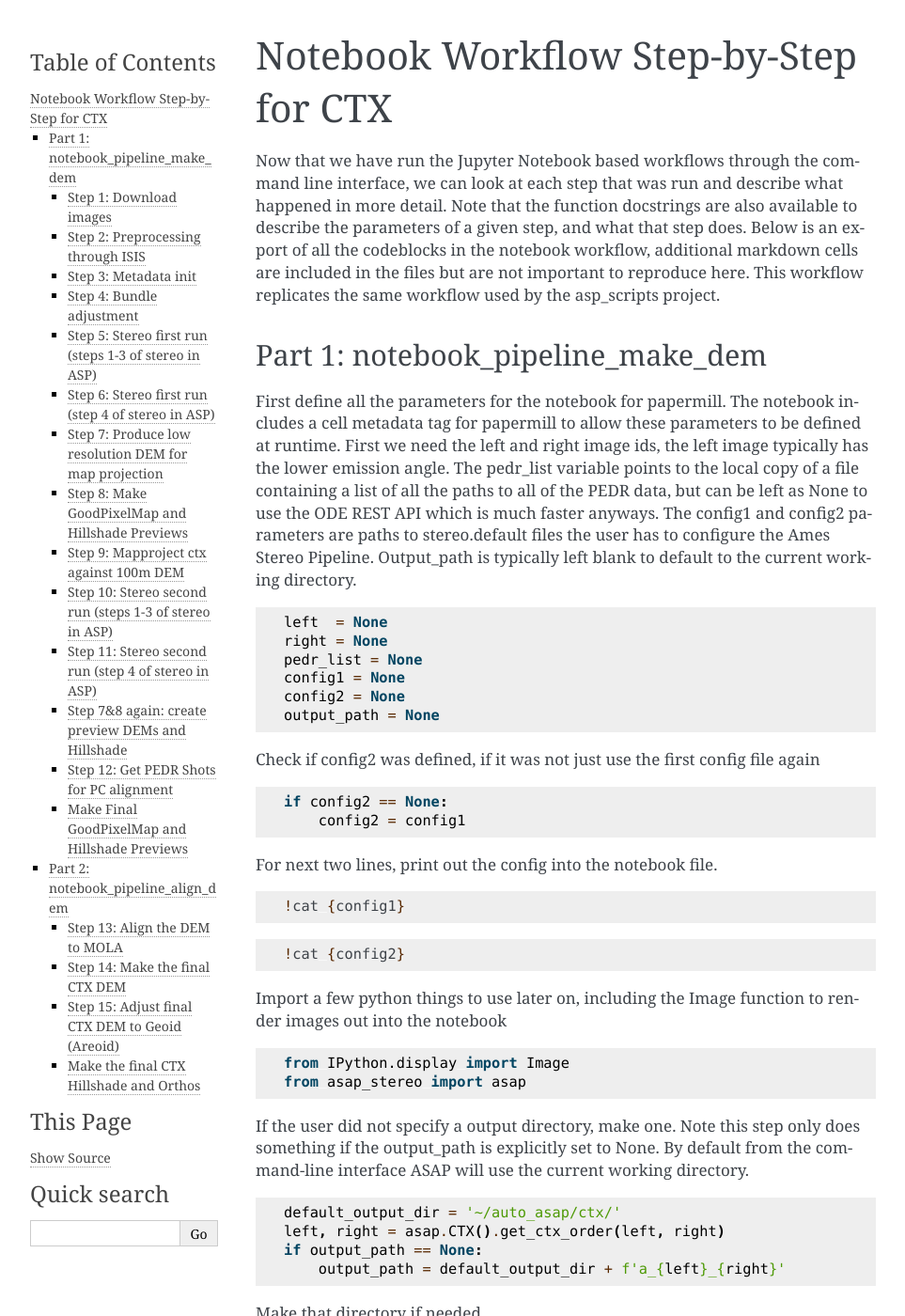
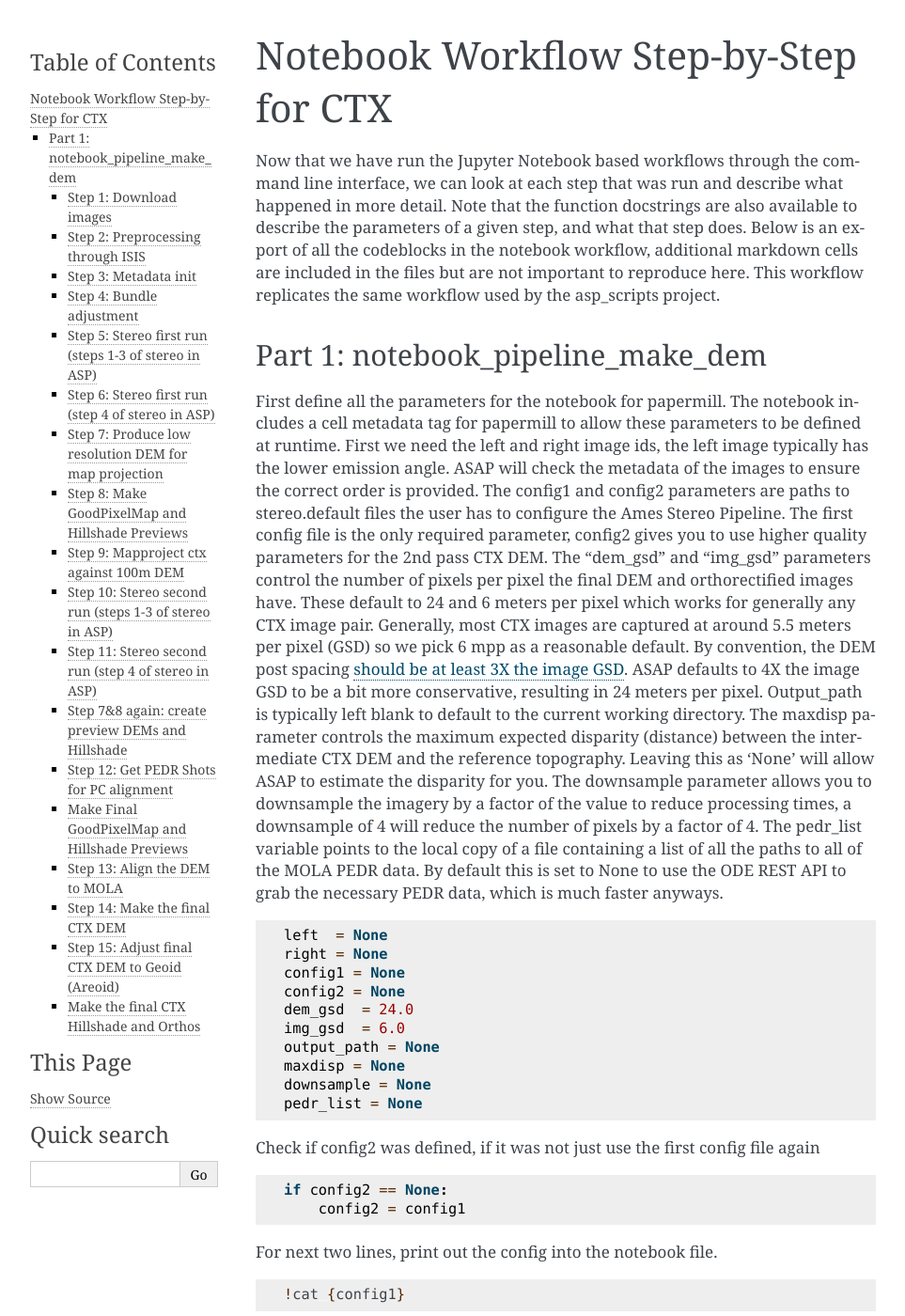
Before and after one commit to AndrewAnnex/asap_stereo, a Sphinx documentation site: the page built from docs/step_by_step_ctx.rst, in a window 1280 px wide and 1400 px high. Shown: the whole window at 94% size, without its empty margins (148-1111 px from the left). Built offline with Sphinx 7.4.7, drawn with Linux system fonts in a browser that asks for light colours; some of the changed text lies outside the part shown.

Commit message:
more changes to tutorial, updating step-by-step

```diff
--- a/docs/asap_docs.yml
+++ b/docs/asap_docs.yml
@@ -5,6 +5,7 @@ channels:
 dependencies:
   - python=3.6
   - numpy
+  - pvl
   - sphinx==3.1.2
   - requests
   - pip
--- a/docs/step_by_step_ctx.rst
+++ b/docs/step_by_step_ctx.rst
@@ -12,18 +12,32 @@ Part 1: notebook_pipeline_make_dem
 
 First define all the parameters for the notebook for papermill. The notebook includes a cell metadata tag for papermill to allow these parameters to be defined at runtime.
 First we need the left and right image ids, the left image typically has the lower emission angle.
-The pedr_list variable points to the local copy of a file containing a list of all the paths to all of the PEDR data, but can be left as None to use the ODE REST API which is much faster anyways.
+ASAP will check the metadata of the images to ensure the correct order is provided.
 The config1 and config2 parameters are paths to stereo.default files the user has to configure the Ames Stereo Pipeline.
+The first config file is the only required parameter, config2 gives you to use higher quality parameters for the 2nd pass CTX DEM.
+The "dem_gsd" and "img_gsd" parameters control the number of pixels per pixel the final DEM and orthorectified images have.
+These default to 24 and 6 meters per pixel which works for generally any CTX image pair.
+Generally, most CTX images are captured at around 5.5 meters per pixel (GSD) so we pick 6 mpp as a reasonable default.
+By convention, the DEM post spacing `should be at least 3X the image GSD <https://stereopipeline.readthedocs.io/en/latest/tools/point2dem.html?highlight=post%20spacing#post-spacing>`_.
+ASAP defaults to 4X the image GSD to be a bit more conservative, resulting in 24 meters per pixel.
 Output_path is typically left blank to default to the current working directory.
+The maxdisp parameter controls the maximum expected disparity (distance) between the intermediate CTX DEM and the reference topography. Leaving this as 'None' will allow ASAP to estimate the disparity for you.
+The downsample parameter allows you to downsample the imagery by a factor of the value to reduce processing times, a downsample of 4 will reduce the number of pixels by a factor of 4.
+The pedr_list variable points to the local copy of a file containing a list of all the paths to all of the MOLA PEDR data.
+By default this is set to None to use the ODE REST API to grab the necessary PEDR data, which is much faster anyways.
 
 .. code:: ipython3
 
     left  = None
     right = None
-    pedr_list = None
     config1 = None
     config2 = None
+    dem_gsd  = 24.0
+    img_gsd  = 6.0
     output_path = None
+    maxdisp = None
+    downsample = None
+    pedr_list = None
 
 Check if config2 was defined, if it was not just use the first config file again
 
@@ -199,7 +215,7 @@ We now map-project our ctx images against our low resolution DEM to reduce image
 
 .. code:: ipython3
 
-    !asap ctx step-nine 2>&1 | tee -i -a ./5_mapproject_to_100m_dem.log ./full_log.log
+    !asap ctx step-nine --mpp {img_gsd} 2>&1 | tee -i -a ./5_mapproject_to_100m_dem.log ./full_log.log
 
 Step 10: Stereo second run (steps 1-3 of stereo in ASP)
 ~~~~~~~~~~~~~~~~~~~~~~~~~~~~~~~~~~~~~~~~~~~~~~~~~~~~~~~
@@ -292,17 +308,9 @@ If the final line is less than a few hundred we could be in a bad situation.
 Now that we have finished the first half of the workflow we can inspect the output products for issues before moving forwards.
 If there are issues noted in the log or after a particular step, that step can be re-run with different parameters until a good solution is found.
 
-
-Part 2: notebook_pipeline_align_dem
-^^^^^^^^^^^^^^^^^^^^^^^^^^^^^^^^^^^^^^^^^^^
-
-In part 2, we have a completed DEM and PEDR data or some other reference DEM to use `to correct the position of the CTX DEM <https://stereopipeline.readthedocs.io/en/latest/next_steps.html?highlight=ortho#alignment-to-point-clouds-from-a-different-source>`_.
-Like before, we have to define a few parameters for papermill to use, but this time we can work with some defaults that generally work for CTX.
-The second two parameters, "demgsd" and "imggsd" default to 24 and 6 meters per pixel which works for generally any CTX image pair.
-These parameters control the number of pixels per pixel the final DEM and orthorectified images have.
-Generally, most CTX images are captured at around 5.5 meters per pixel (GSD) so we pick 6 mpp as a reasonable default.
-By convention, the DEM post spacing `should be at least 3X the image GSD <https://stereopipeline.readthedocs.io/en/latest/tools/point2dem.html?highlight=post%20spacing#post-spacing>`_.
-ASAP defaults to 4X the image GSD to be a bit more conservative, resulting in 24 meters per pixel.
+At this point, we have a completed DEM! However, it's absolute position in space maybe off from the correct position.
+Therefore, we must now perform a point cloud alignment to align our DEM with reference topography, in this case MOLA PEDR data `to correct the position of the CTX DEM <https://stereopipeline.readthedocs.io/en/latest/next_steps.html?highlight=ortho#alignment-to-point-clouds-from-a-different-source>`_.
+In older versions of ASAP, this point is the dividing line between the make_dem and align_dem pipelines.
 
 The "maxdisp" parameter in particular deserves attention.
 It is the number passed to `pc_align's --max-displacement <https://stereopipeline.readthedocs.io/en/latest/tools/pc_align.html>`_ parameter in the Ames Stereo Pipeline.
@@ -310,18 +318,6 @@ Basically, it is the value of the distance you expect to move the CTX DEM to bec
 It is generally worth estimating this number using a GIS to sample points in both the DEM and reference file, and seeing how far away they are from each other.
 But, CTX can be well behaved with ASP, so we pick a default of 500 meters which can be large enough for many situations.
 
-.. code:: ipython3
-
-    maxdisp = 500
-    demgsd  = 24.0
-    imggsd  = 6.0
-
-Imports for some things in the workflow
-
-.. code:: ipython3
-
-    from IPython.display import Image
-    from pathlib import Path
 
 Step 13: Align the DEM to MOLA
 ~~~~~~~~~~~~~~~~~~~~~~~~~~~~~~~~~~~~~~~~~
@@ -329,7 +325,7 @@ Step 13: Align the DEM to MOLA
 This is the most important step in the 2nd half of the workflow as all the remaining steps are just producing final science products and visuals for the logs.
 This step runs `pc_align <https://stereopipeline.readthedocs.io/en/latest/tools/pc_align.html>`_ using the provided max displacement (aka disparity). If the
 logs indicate a larger displacement was observed than the user provided value it will need to be re-run using larger values or with other advanced parameters.
-If users see issues it is generally easyier to re-run the pipeline at this step repeatedly in the command line or via Jupyter.
+If users see issues it is generally easyier to re-run the pipeline at this step repeatedly in the command line or inside the Jupyter notebook.
 
 .. code:: ipython3
 
--- a/docs/tutorial.rst
+++ b/docs/tutorial.rst
@@ -50,14 +50,14 @@ Selecting the correct parameters for a given pair is outside of the scope for th
 .. _stereo.nomap: https://raw.githubusercontent.com/NeoGeographyToolkit/StereoPipeline/master/examples/CTX/stereo.nonmap
 .. _Ames Stereo Docs: https://stereopipeline.readthedocs.io/en/latest/stereodefault.html
 
-Now that we have all of our components we are ready to run the first ASAP notebook workflow::
+Now that we have all of our components we are ready to run the ASAP notebook workflow::
 
     nohup asap ctx notebook_pipeline_make_dem B03_010644_1889_XN_08N001W P02_001902_1889_XI_08N001W ./stereo.nonmap &
 
 Again, we use the *"nohup ... &"* to run our command in the background, on a 8 core machine this step can take half an hour or so.
 If you want to produce a DEM faster, you can choose lower resource parameters for ASP by editing the stereo.default file.
 Alternatively, you can also tell ASAP to make a lower-resolution DEM by specifying a downscale parameter, ie '--downscale 4' to reduce the images by a factor of 4 in resolution.
-This one command will run several steps, replicating the workflow of the `asp_scripts`_ project steps of: ctxedr2lev1eo.sh, asp_ctx_lev1eo2dem.sh, asp_ctx_step2_map2dem.sh, and pedr_bin4_pc_align.sh.
+This one command will run several steps, replicating the workflow of the `asp_scripts`_ project.
 A notebook file, which default to be named "log_asap_notebook_pipeline_make_dem.ipynb" will also be created which we will explore later below.
 
 .. _asp_scripts: https://github.com/USGS-Astrogeology/asp_scripts
```
Also changed, not shown: other parts of docs/step_by_step_ctx.rst (+2 -0 lines), other parts of docs/tutorial.rst (+1 -1 lines), 1 other file.
